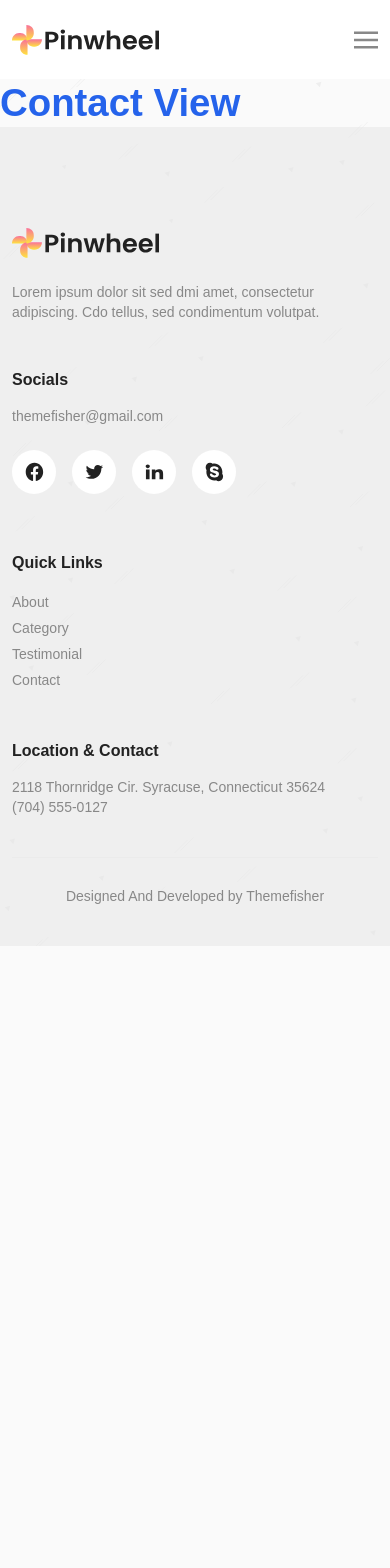
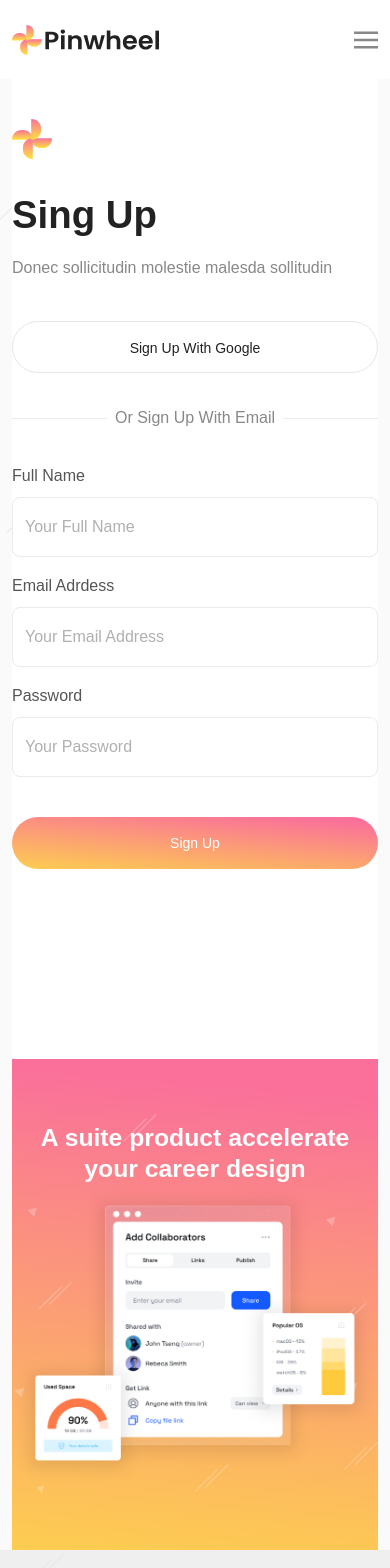
Before and after one commit to AnwarHossainSR/vue-js-blog, a Vue app: page /sign-up in a window 390 px wide. Shown: the top 1568 px of the page. Before the commit the page ends 946 px from the top, so only its background shows below. Built offline with nearby package versions, Linux system fonts and the light colour scheme; what tailwind-bootstrap-grid would draw is missing.

Commit message:
Add Login and SignUp views to router

```diff
--- a/src/router/index.ts
+++ b/src/router/index.ts
@@ -2,6 +2,8 @@ import { createRouter, createWebHistory } from 'vue-router'
 import AboutView from '../views/AboutView.vue'
 import ContactView from '../views/ContactView.vue'
 import HomeView from '../views/HomeView.vue'
+import LoginView from '../views/LoginView.vue'
+import SignUpView from '../views/SignUpView.vue'
 
 const router = createRouter({
   history: createWebHistory(import.meta.env.BASE_URL),
@@ -24,12 +26,12 @@ const router = createRouter({
     {
       path: '/login',
       name: 'login',
-      component: ContactView
+      component: LoginView
     },
     {
       path: '/sign-up',
       name: 'sign-up',
-      component: ContactView
+      component: SignUpView
     }
   ]
 })
--- a/src/views/SignUpView.vue
+++ b/src/views/SignUpView.vue
@@ -2,6 +2,84 @@
 
 <template>
   <main>
-    <h1 class="text-blue-600">Sign Up View</h1>
+    <section class="">
+      <div class="container max-w-full">
+        <div class="row">
+          <div class="min-h-[980px] bg-white py-10 lg:col-6 lg:py-[114px]">
+            <div class="mx-auto w-full max-w-[480px]">
+              <img class="mb-8" src="/images/flower.svg" alt="" />
+              <h1 class="mb-4">Sing Up</h1>
+              <p>Donec sollicitudin molestie malesda sollitudin</p>
+              <div class="signin-options mt-10">
+                <a class="btn btn-outline-white block w-full text-dark" href="#"
+                  >Sign Up With Google</a
+                >
+              </div>
+              <div
+                class="relative my-8 text-center after:absolute after:left-0 after:top-1/2 after:z-[0] after:w-full after:border-b after:border-border after:content-['']"
+              >
+                <span class="relative z-[1] inline-block bg-white px-2">Or Sign Up With Email</span>
+              </div>
+
+              <form action="#">
+                <div class="form-group">
+                  <label for="name" class="form-label">Full Name</label>
+                  <input type="text" id="name" class="form-control" placeholder="Your Full Name" />
+                </div>
+                <div class="form-group mt-4">
+                  <label for="email" class="form-label">Email Adrdess</label>
+                  <input
+                    type="email"
+                    id="email"
+                    class="form-control"
+                    placeholder="Your Email Address"
+                  />
+                </div>
+                <div class="form-group mt-4">
+                  <label for="password" class="form-label">Password</label>
+                  <input
+                    type="password"
+                    id="password"
+                    class="form-control"
+                    placeholder="Your Password"
+                  />
+                </div>
+                <input class="btn btn-primary mt-10 block w-full" type="submit" value="Sign Up" />
+              </form>
+            </div>
+          </div>
+
+          <div
+            class="auth-banner bg-gradient flex flex-col items-center justify-center py-16 lg:col-6"
+          >
+            <img
+              class="absolute top-0 left-0 h-full w-full"
+              src="/images/login-banner-bg.svg"
+              alt=""
+            />
+            <div class="w-full text-center">
+              <h2 class="h3 text-white">
+                A suite product accelerate <br />
+                your career design
+              </h2>
+              <div class="swiper auth-banner-carousel">
+                <div class="swiper-wrapper">
+                  <div class="swiper-slide">
+                    <img
+                      width="667"
+                      height="557"
+                      class="mx-auto"
+                      src="/images/signup-carousel-img-1.png"
+                      alt=""
+                    />
+                  </div>
+                </div>
+                <div class="pagination"></div>
+              </div>
+            </div>
+          </div>
+        </div>
+      </div>
+    </section>
   </main>
 </template>
```
